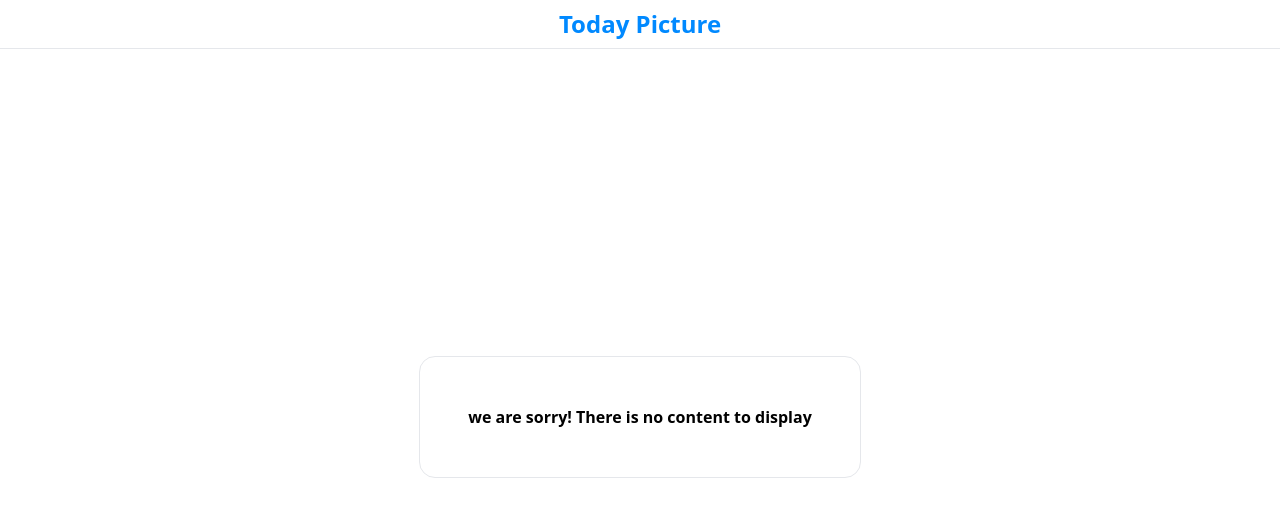
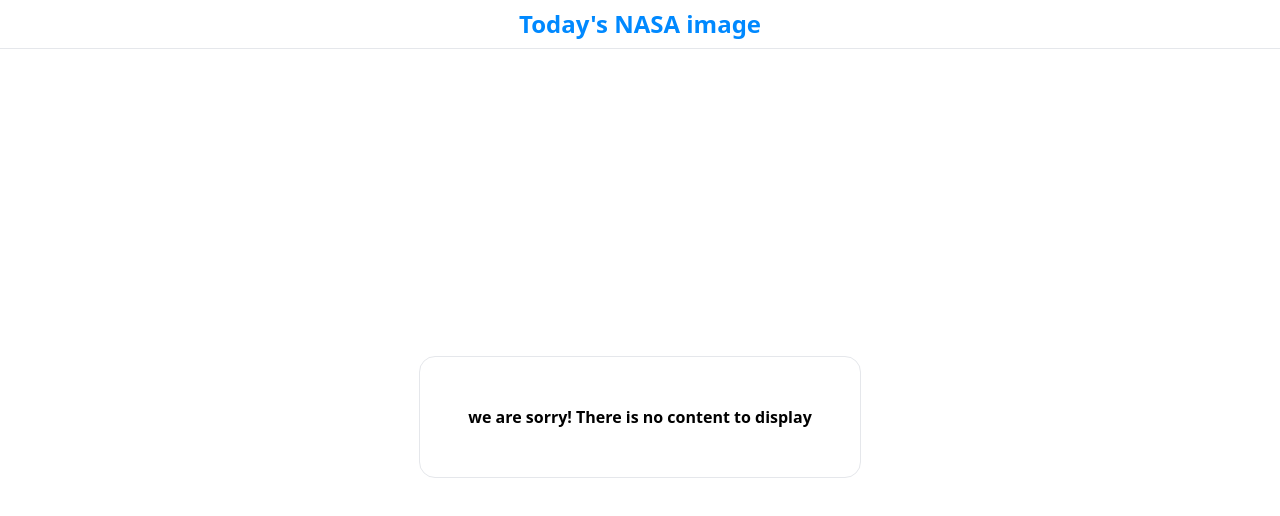
Before and after one commit to surenachiron/Todays-NASA-image, a React app: page / in a window 1280 px wide. Built offline with nearby package versions, Linux system fonts and the light colour scheme; no server answers.

Commit message:
push all project

```diff
--- a/public/index.html
+++ b/public/index.html
@@ -5,7 +5,7 @@
   <meta charset="utf-8" />
   <meta name="viewport" content="width=device-width, initial-scale=1" />
   <meta name="theme-color" content="#000000" />
-  <title>today picture</title>
+  <title>Today's NASA image</title>
   <link rel="stylesheet" href="./css/index.css">
   <script src="https://cdn.tailwindcss.com"></script>
 </head>
--- a/src/component/header/Header.jsx
+++ b/src/component/header/Header.jsx
@@ -5,7 +5,7 @@
     return (
         <Fragment>
             <div className="border-b p-2 text-center">
-                <h1 className="text-2xl" style={{ color: "#0089ff" }}>Today Picture</h1>
+                <h1 className="text-2xl" style={{ color: "#0089ff" }}>Today's NASA image</h1>
             </div>
         </Fragment>
     )
```
